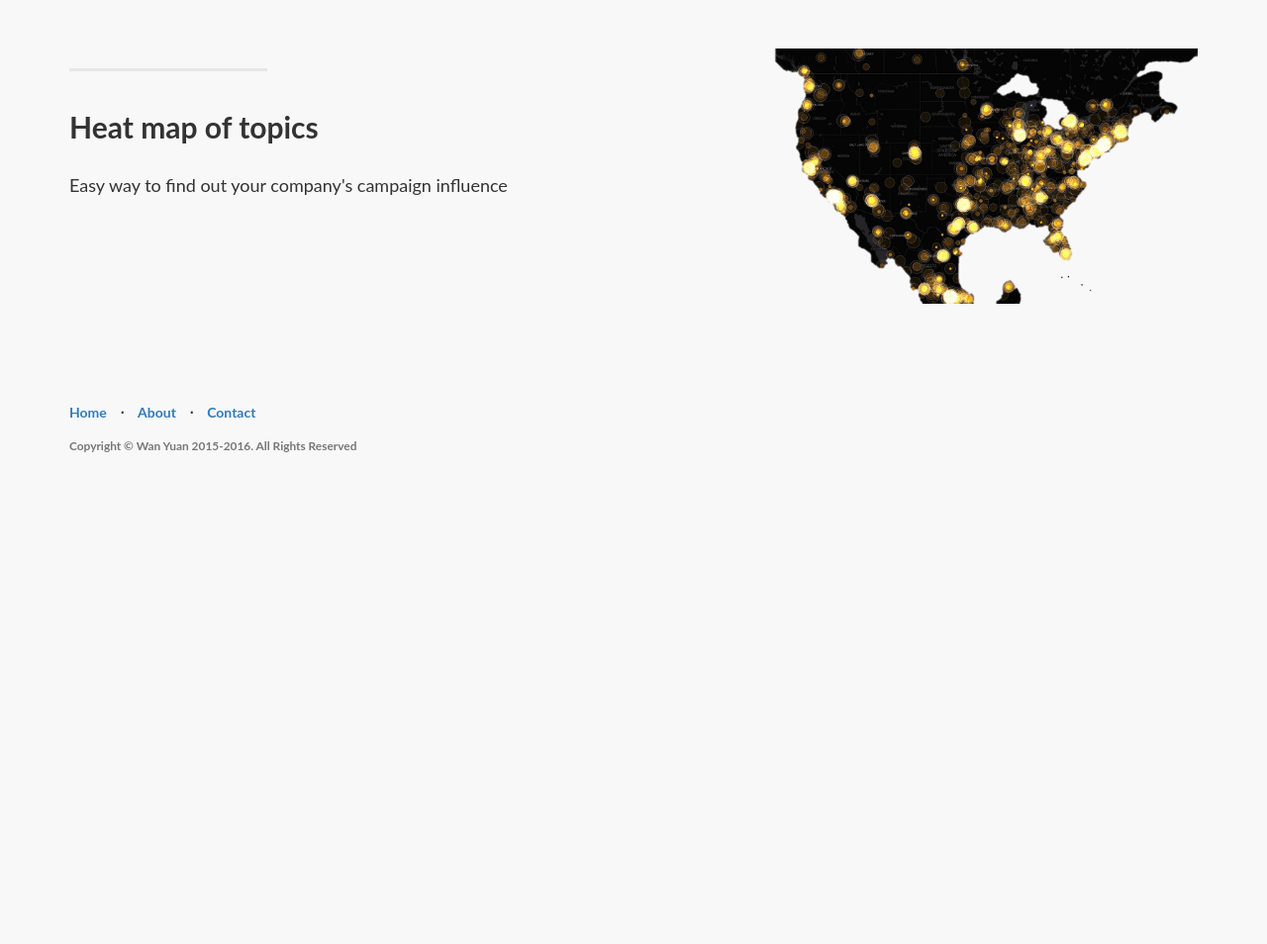
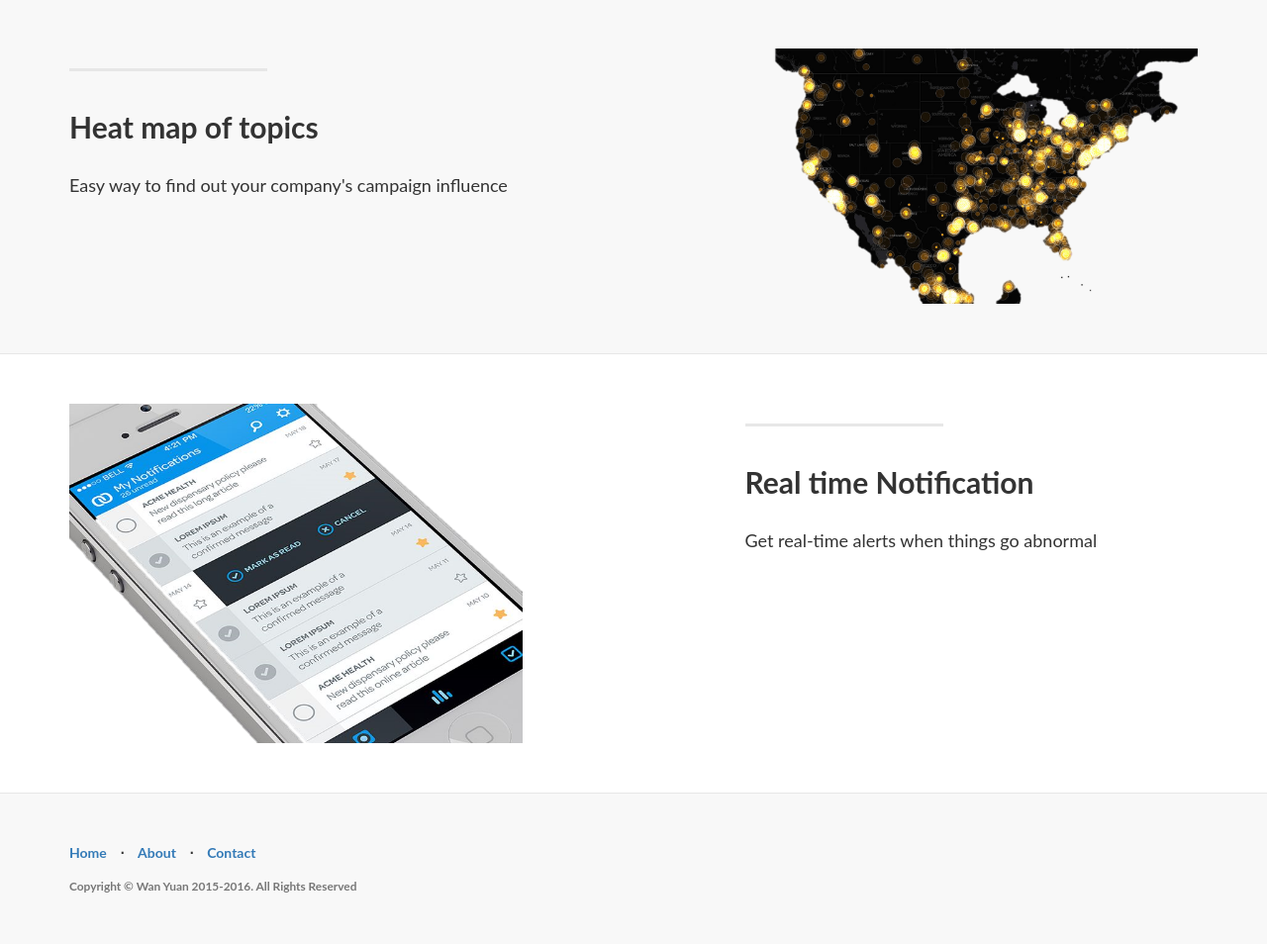
Before and after one commit to YuanWan/Skyline, a Python web app: template templates/index.html in a window 1280 px wide. Shown: the part 1534-2488 px from the top of the page at 99% size. Before the commit the page ends 1991 px from the top, so only its background shows below. Run offline with Jinja, Linux system fonts and the light colour scheme; the template is opened without the code that fills it, so the values that code supplies are empty.

Commit message:
new feature description at home page

```diff
--- a/templates/index.html
+++ b/templates/index.html
@@ -147,6 +147,27 @@
 
     </div>
     <!-- /.content-section-a -->
+        <div class="content-section-b">
+
+        <div class="container">
+
+            <div class="row">
+                <div class="col-lg-5 col-lg-offset-1 col-sm-push-6  col-sm-6">
+                    <hr class="section-heading-spacer">
+                    <div class="clearfix"></div>
+                    <h2 class="section-heading">Real time Notification</h2>
+                    <p class="lead">Get real-time alerts when things go abnormal</p>
+                </div>
+                <div class="col-lg-5 col-sm-pull-6  col-sm-6">
+                    <img class="img-responsive" src="../static/img/notifications.png" alt="">
+                </div>
+            </div>
+
+        </div>
+        <!-- /.container -->
+
+    </div>
+    <!-- /.content-section-b -->
 
 
     <!-- /.banner -->
```
Also changed, not shown: static/img/notifications.png (added).
